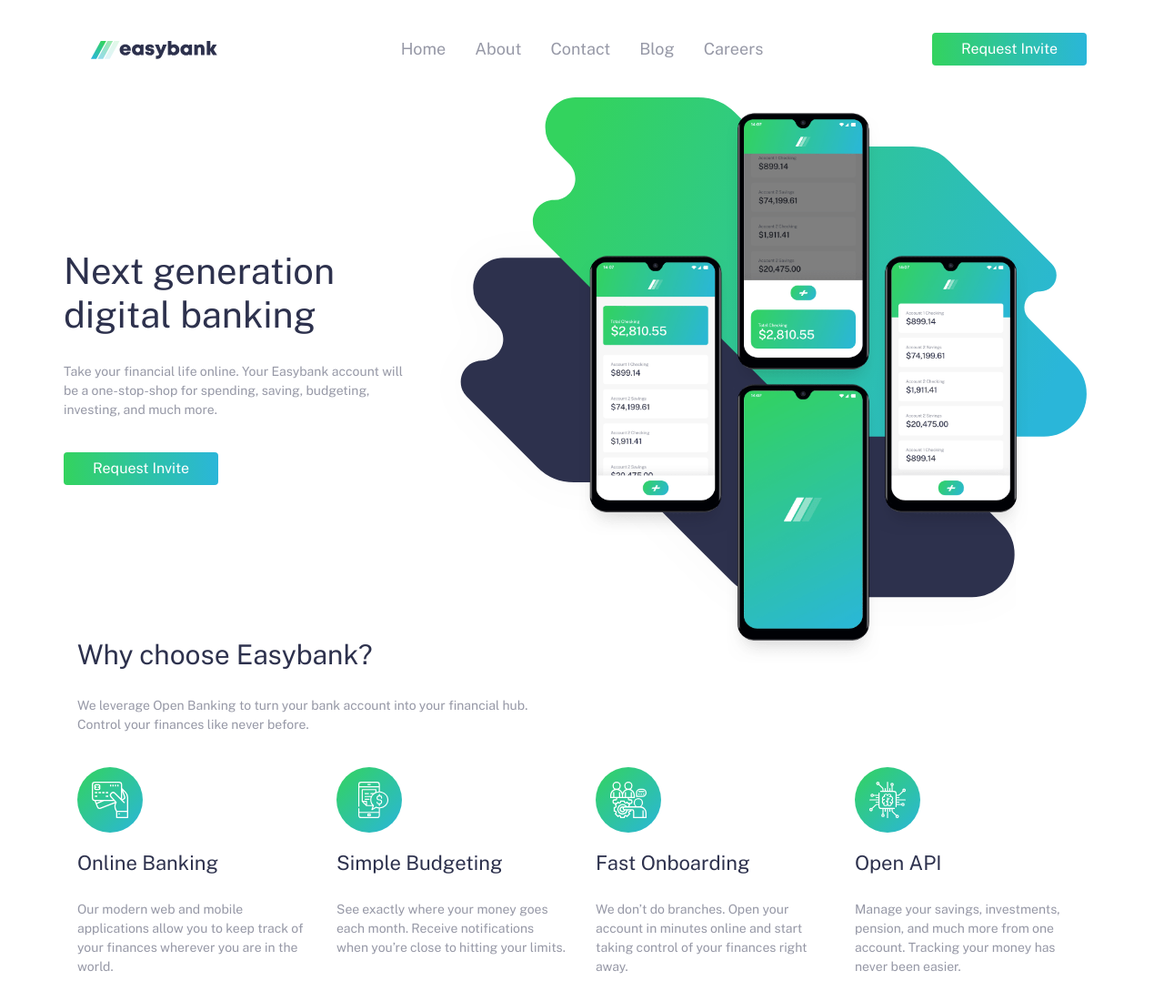
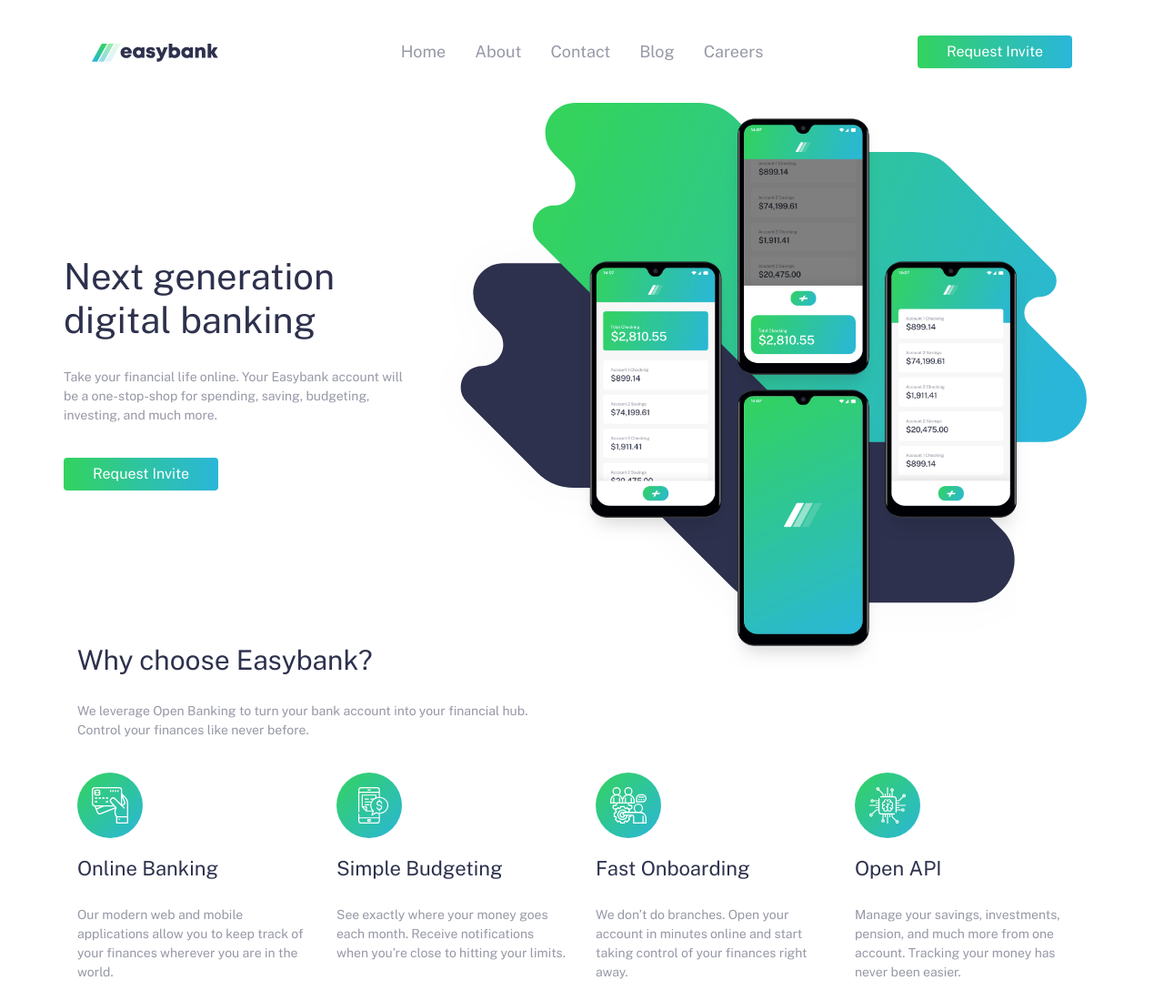
Before and after one commit to linhtch90/easybank, a plain HTML site: page index.html in a window 1280 px wide. Shown: the top 1100 px of the page at 91% size. Drawn offline with nearby package versions, Linux system fonts and the light colour scheme.

Commit message:
For PC view

```diff
--- a/css/style.css
+++ b/css/style.css
@@ -2,6 +2,7 @@
     font-family: 'Public Sans', sans-serif;
     font-size: 18px;
     color: hsl(233, 26%, 24%);
+    /* margin-top: 0.5rem; */
 }
 
 button.btn-custom {
@@ -12,12 +13,18 @@
 }
 
 .container.header-container {
-    margin-top: 2rem;
-    margin-bottom: 2rem;
+    /* padding-top: 0.5rem; */
+    /* padding-bottom: 0.5rem; */
+    background-color: white;
 }
 
 .nav-link.font-color {
     color: hsl(233, 8%, 62%);
+}
+
+.nav-link:hover {
+    background-color: #2D314D;
+    color: #33D35E;
 }
 
 h1.title-1 {
--- a/index.html
+++ b/index.html
@@ -6,8 +6,7 @@
     <meta name="viewport" content="width=device-width, initial-scale=1.0">
 
     <!-- bootstrap 4 css -->
-    <link rel="stylesheet" href="https://stackpath.bootstrapcdn.com/bootstrap/4.5.0/css/bootstrap.min.css"
-        integrity="sha384-9aIt2nRpC12Uk9gS9baDl411NQApFmC26EwAOH8WgZl5MYYxFfc+NcPb1dKGj7Sk" crossorigin="anonymous">
+    <link rel="stylesheet" href="https://stackpath.bootstrapcdn.com/bootstrap/4.5.0/css/bootstrap.min.css" integrity="sha384-9aIt2nRpC12Uk9gS9baDl411NQApFmC26EwAOH8WgZl5MYYxFfc+NcPb1dKGj7Sk" crossorigin="anonymous">
 
     <!-- self-defined css -->
     <link rel="stylesheet" href="css/style.css">
@@ -24,19 +23,23 @@
 <body>
 
     <div class="container">
+
+
         <!-- header with navigation bar
             Logo - Links - Button -->
 
         <header>
-            <div class="container header-container">
-                <!-- logo -->
-                <div class="row align-items-center">
+
+            <!-- navigation bar with div tags only -->
+            <!-- <div class="container header-container" style="background-color: lightcoral;"> -->
+            <!-- logo -->
+            <!-- <div class="row align-items-center justify-content-center">
                     <div class="col-lg-3">
                         <img src="images/logo.svg" alt="logo">
-                    </div>
+                    </div> -->
 
-                    <!-- link -->
-                    <div class="col-lg-6">
+            <!-- link -->
+            <!-- <div class="col-lg-6">
                         <div class="row justify-content-center">
                             <ul class="nav">
                                 <li class="nav-item">
@@ -61,31 +64,100 @@
 
                             </ul>
                         </div>
-                    </div>
+                    </div> -->
 
-                    <!-- button -->
-                    <div class="col-lg-3">
+            <!-- button -->
+            <!-- <div class="col-lg-3">
                         <div class="row justify-content-end">
                             <button type="button" class="btn btn-primary btn-custom">Request Invite</button>
                         </div>
                     </div>
                 </div>
+            </div> -->
+            <!-- end navigation bar with div tags only -->
+
+            <!-- navigation bar with nav bar -->
+
+            <div class="row" style="display: inline; background-color: lightblue;">
+                <nav class="navbar navbar-expand justify-content-center">
+                    <div class="col-lg-3 col-sm-10">
+                        <div class="row justify-content-start">
+
+                            <!-- <button type="button" class="navbar-toggle" data-toggle="collapse" data-target="#myNavbar">
+                                <img src="images/icon-hamburger.svg" alt="">
+                            </button> -->
+
+                            <a class="navbar-brand">
+                                <img src="images/logo.svg" alt="logo">
+                            </a>
+
+
+                        </div>
+
+                    </div>
+
+
+                    <div class="col-lg-9 col-sm-2">
+                        <div class="row navbar-collapse collapse" id="myNavBar">
+                            <div class="col-lg-8">
+                                <div class="row justify-content-center">
+                                    <ul class="nav">
+                                        <li class="nav-item">
+                                            <a class="nav-link font-color" href="">Home</a>
+                                        </li>
+
+                                        <li class="nav-item">
+                                            <a class="nav-link font-color" href="">About</a>
+                                        </li>
+
+                                        <li class="nav-item">
+                                            <a class="nav-link font-color" href="">Contact</a>
+                                        </li>
+
+                                        <li class="nav-item">
+                                            <a class="nav-link font-color" href="">Blog</a>
+                                        </li>
+
+                                        <li class="nav-item">
+                                            <a class="nav-link font-color" href="">Careers</a>
+                                        </li>
+                                    </ul>
+                                </div>
+                            </div>
+
+                            <div class="col-lg-4" style="display: inline;">
+                                <div class="row justify-content-end">
+                                    <button type="button" class="btn btn-primary btn-custom">Request Invite</button>
+                                </div>
+                            </div>
+                        </div>
+                    </div>
+
+                    <!-- <div class="col-lg-3">
+                        <div class="row justify-content-end">
+
+                        </div>
+                    </div> -->
+                </nav>
+
             </div>
+
+
+
         </header>
 
         <section>
 
             <!-- next generation digital banking -->
             <div class="row align-items-center">
-                <div class="col-lg-4">
+                <div class="col-lg-4 col-sm-12">
                     <div class="row">
                         <h1 class="title-1">Next generation digital banking</h1>
                     </div>
 
                     <div class="row">
                         <p class="content">
-                            Take your financial life online. Your Easybank account will be a one-stop-shop for spending,
-                            saving, budgeting, investing, and much more.
+                            Take your financial life online. Your Easybank account will be a one-stop-shop for spending, saving, budgeting, investing, and much more.
                         </p>
                     </div>
 
@@ -96,7 +168,7 @@
 
                 </div>
 
-                <div class="col-lg-8">
+                <div class="col-lg-8 col-sm-12">
                     <img class="background-image" src="images/bg-intro-desktop.svg" alt="bg-intro-desktop">
                     <img class="smartphones" src="images/image-mockups.png" alt="image-mockups">
                 </div>
@@ -111,8 +183,7 @@
                 <div class="col-lg-6">
                     <h2 class="title-2">Why choose Easybank?</h2>
                     <p class="content">
-                        We leverage Open Banking to turn your bank account into your financial hub. Control your
-                        finances like never before.
+                        We leverage Open Banking to turn your bank account into your financial hub. Control your finances like never before.
                     </p>
                 </div>
                 <div class="col-lg-6">
@@ -130,8 +201,7 @@
 
                     <h3 class="title-3">Online Banking</h3>
                     <p class="content">
-                        Our modern web and mobile applications allow you to keep track of your finances wherever you are
-                        in the world.
+                        Our modern web and mobile applications allow you to keep track of your finances wherever you are in the world.
                     </p>
                 </div>
 
@@ -140,8 +210,7 @@
 
                     <h3 class="title-3">Simple Budgeting</h3>
                     <p class="content">
-                        See exactly where your money goes each month. Receive notifications when you’re close to hitting
-                        your limits.
+                        See exactly where your money goes each month. Receive notifications when you’re close to hitting your limits.
                     </p>
                 </div>
 
@@ -150,8 +219,7 @@
 
                     <h3 class="title-3">Fast Onboarding</h3>
                     <p class="content">
-                        We don’t do branches. Open your account in minutes online and start taking control of your
-                        finances right away.
+                        We don’t do branches. Open your account in minutes online and start taking control of your finances right away.
                     </p>
                 </div>
 
@@ -160,8 +228,7 @@
 
                     <h3 class="title-3">Open API</h3>
                     <p class="content">
-                        Manage your savings, investments, pension, and much more from one account. Tracking your money
-                        has never been easier.
+                        Manage your savings, investments, pension, and much more from one account. Tracking your money has never been easier.
                     </p>
                 </div>
             </div>
@@ -184,8 +251,7 @@
 
                     <p class="content">
                         <i>By Claire Robinson</i> <br>
-                        <b>Receive money in any currency with no fees</b> <br> The world is getting smaller and we’re
-                        becoming more mobile. So why should you be forced to only receive money in a single …
+                        <b>Receive money in any currency with no fees</b> <br> The world is getting smaller and we’re becoming more mobile. So why should you be forced to only receive money in a single …
                     </p>
                 </div>
 
@@ -194,8 +260,7 @@
 
                     <p class="content">
                         <i>By Wilson Hutton</i> <br>
-                        <b>Treat yourself without worrying about money</b> <br> Our simple budgeting feature allows you
-                        to separate out your spending and set realistic limits each month. That means you …
+                        <b>Treat yourself without worrying about money</b> <br> Our simple budgeting feature allows you to separate out your spending and set realistic limits each month. That means you …
                     </p>
                 </div>
 
@@ -204,8 +269,7 @@
 
                     <p class="content">
                         <i>By Wilson Hutton</i> <br>
-                        <b>Take your Easybank card wherever you go</b> <br> We want you to enjoy your travels. This is
-                        why we don’t charge any fees on purchases while you’re abroad. We’ll even show you …
+                        <b>Take your Easybank card wherever you go</b> <br> We want you to enjoy your travels. This is why we don’t charge any fees on purchases while you’re abroad. We’ll even show you …
                     </p>
                 </div>
 
@@ -214,9 +278,7 @@
 
                     <p class="content">
                         <i>By Claire Robinson</i> <br>
-                        <b>Our invite-only Beta accounts are now live!</b> <br> After a lot of hard work by the whole
-                        team, we’re excited to launch our closed beta. It’s easy to request an invite through the site
-                        ...
+                        <b>Our invite-only Beta accounts are now live!</b> <br> After a lot of hard work by the whole team, we’re excited to launch our closed beta. It’s easy to request an invite through the site ...
                     </p>
                 </div>
             </div>
@@ -317,15 +379,9 @@
 
 
     <!-- bootstrap 4 javascript -->
-    <script src="https://code.jquery.com/jquery-3.5.1.slim.min.js"
-        integrity="sha384-DfXdz2htPH0lsSSs5nCTpuj/zy4C+OGpamoFVy38MVBnE+IbbVYUew+OrCXaRkfj"
-        crossorigin="anonymous"></script>
-    <script src="https://cdn.jsdelivr.net/npm/popper.js@1.16.0/dist/umd/popper.min.js"
-        integrity="sha384-Q6E9RHvbIyZFJoft+2mJbHaEWldlvI9IOYy5n3zV9zzTtmI3UksdQRVvoxMfooAo"
-        crossorigin="anonymous"></script>
-    <script src="https://stackpath.bootstrapcdn.com/bootstrap/4.5.0/js/bootstrap.min.js"
-        integrity="sha384-OgVRvuATP1z7JjHLkuOU7Xw704+h835Lr+6QL9UvYjZE3Ipu6Tp75j7Bh/kR0JKI"
-        crossorigin="anonymous"></script>
+    <script src="https://code.jquery.com/jquery-3.5.1.slim.min.js" integrity="sha384-DfXdz2htPH0lsSSs5nCTpuj/zy4C+OGpamoFVy38MVBnE+IbbVYUew+OrCXaRkfj" crossorigin="anonymous"></script>
+    <script src="https://cdn.jsdelivr.net/npm/popper.js@1.16.0/dist/umd/popper.min.js" integrity="sha384-Q6E9RHvbIyZFJoft+2mJbHaEWldlvI9IOYy5n3zV9zzTtmI3UksdQRVvoxMfooAo" crossorigin="anonymous"></script>
+    <script src="https://stackpath.bootstrapcdn.com/bootstrap/4.5.0/js/bootstrap.min.js" integrity="sha384-OgVRvuATP1z7JjHLkuOU7Xw704+h835Lr+6QL9UvYjZE3Ipu6Tp75j7Bh/kR0JKI" crossorigin="anonymous"></script>
 
     <!-- self-defined javascript -->
     <script src="js/app.js"></script>
```
